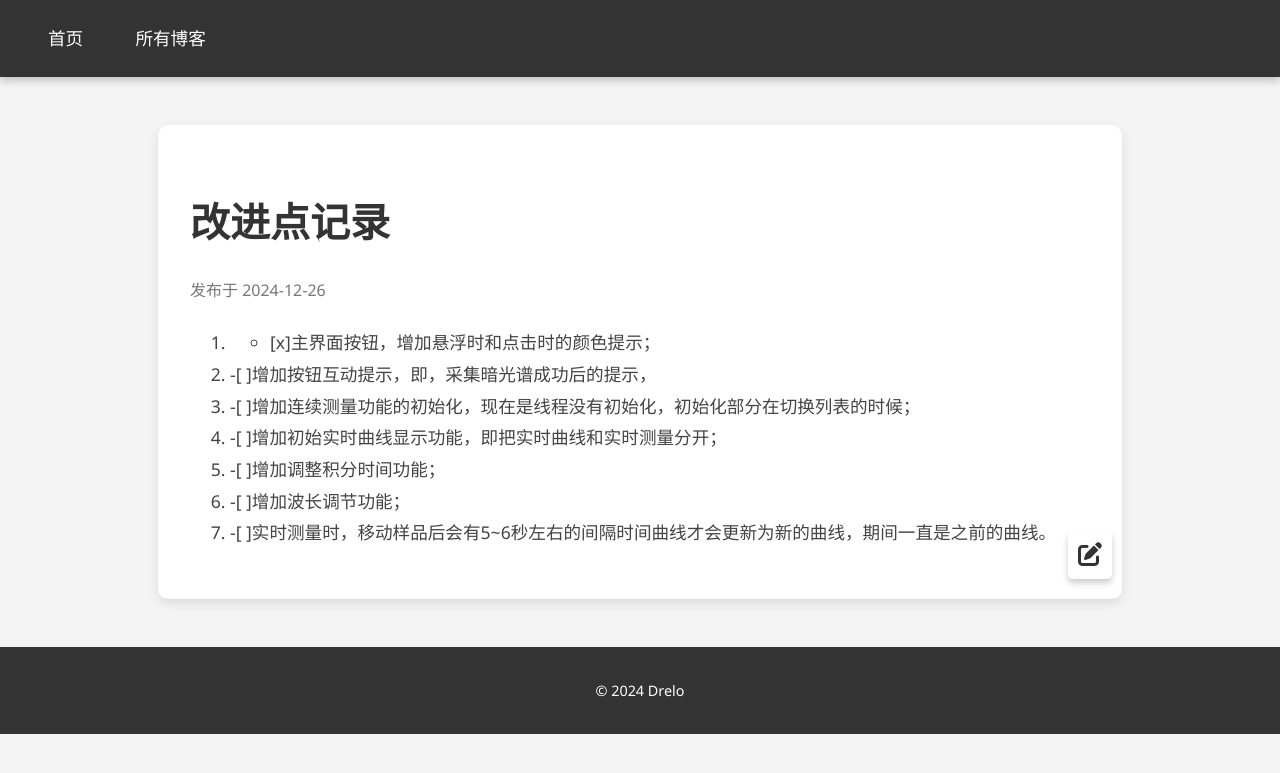
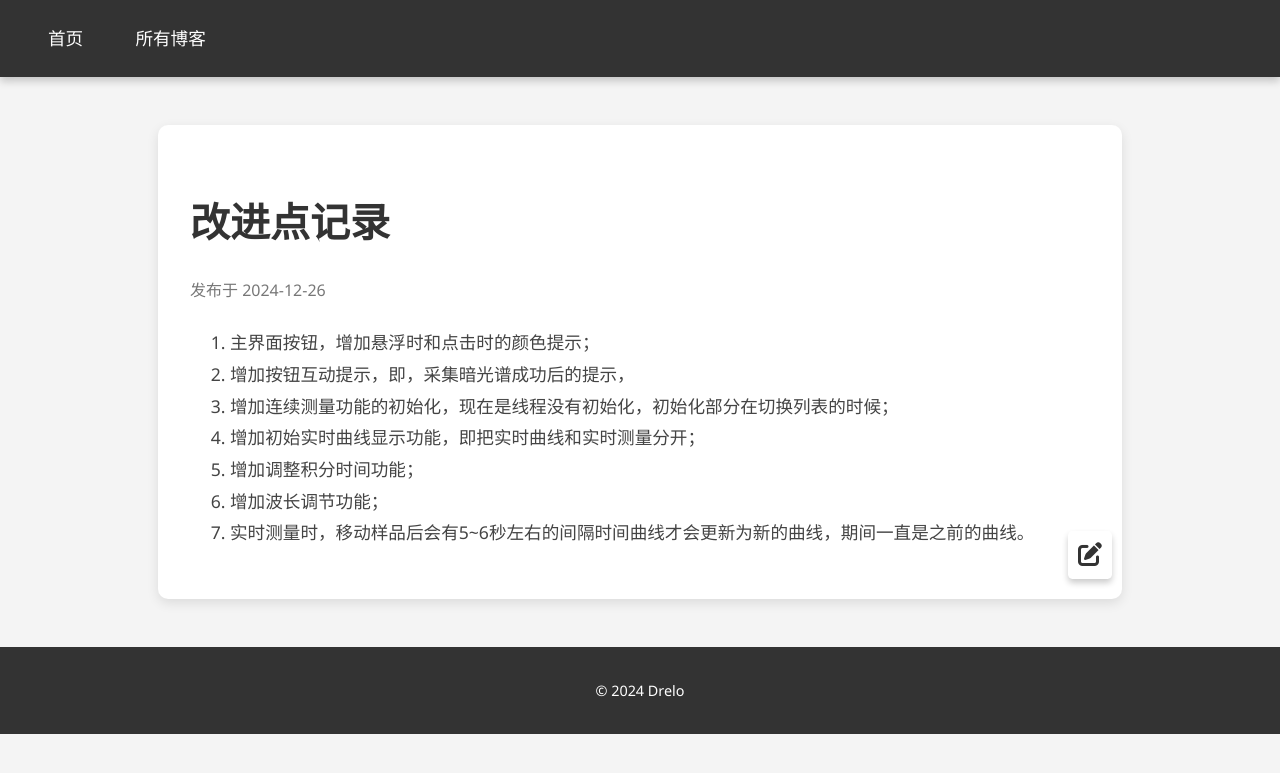
Before and after one commit to Drelov/newpage, a Jekyll site: the page built from _posts/2024-12-26-改进点.md, in a window 1280 px wide. Shown: the top 773 px of the page. Built offline with Jekyll 4.4.1, drawn with Linux system fonts in a browser that asks for light colours; our own code applies the rules of GitHub Pages for plain Markdown files.

Commit message:
Update 2024-12-26-改进点.md

```diff
--- a/_posts/2024-12-26-改进点.md
+++ b/_posts/2024-12-26-改进点.md
@@ -5,10 +5,10 @@ title: 改进点记录
 permalink: 改进点
 tag: 编程
 ---
-1. - [x]主界面按钮，增加悬浮时和点击时的颜色提示；
-2. -[ ]增加按钮互动提示，即，采集暗光谱成功后的提示，
-3. -[ ]增加连续测量功能的初始化，现在是线程没有初始化，初始化部分在切换列表的时候；
-4. -[ ]增加初始实时曲线显示功能，即把实时曲线和实时测量分开；
-5. -[ ]增加调整积分时间功能；
-6. -[ ]增加波长调节功能；
-7. -[ ]实时测量时，移动样品后会有5~6秒左右的间隔时间曲线才会更新为新的曲线，期间一直是之前的曲线。
+1. 主界面按钮，增加悬浮时和点击时的颜色提示；
+2. 增加按钮互动提示，即，采集暗光谱成功后的提示，
+3. 增加连续测量功能的初始化，现在是线程没有初始化，初始化部分在切换列表的时候；
+4. 增加初始实时曲线显示功能，即把实时曲线和实时测量分开；
+5. 增加调整积分时间功能；
+6. 增加波长调节功能；
+7. 实时测量时，移动样品后会有5~6秒左右的间隔时间曲线才会更新为新的曲线，期间一直是之前的曲线。
```
